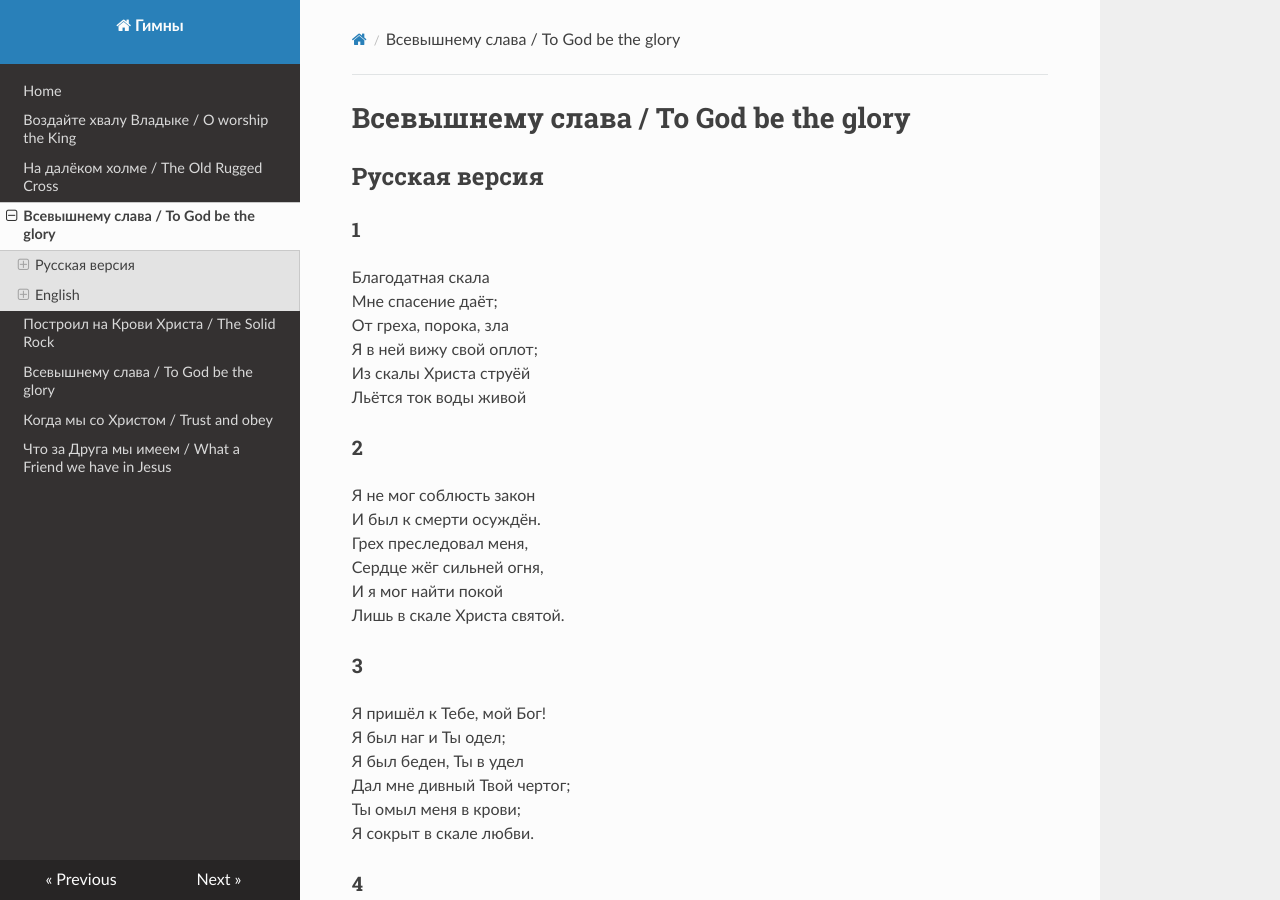
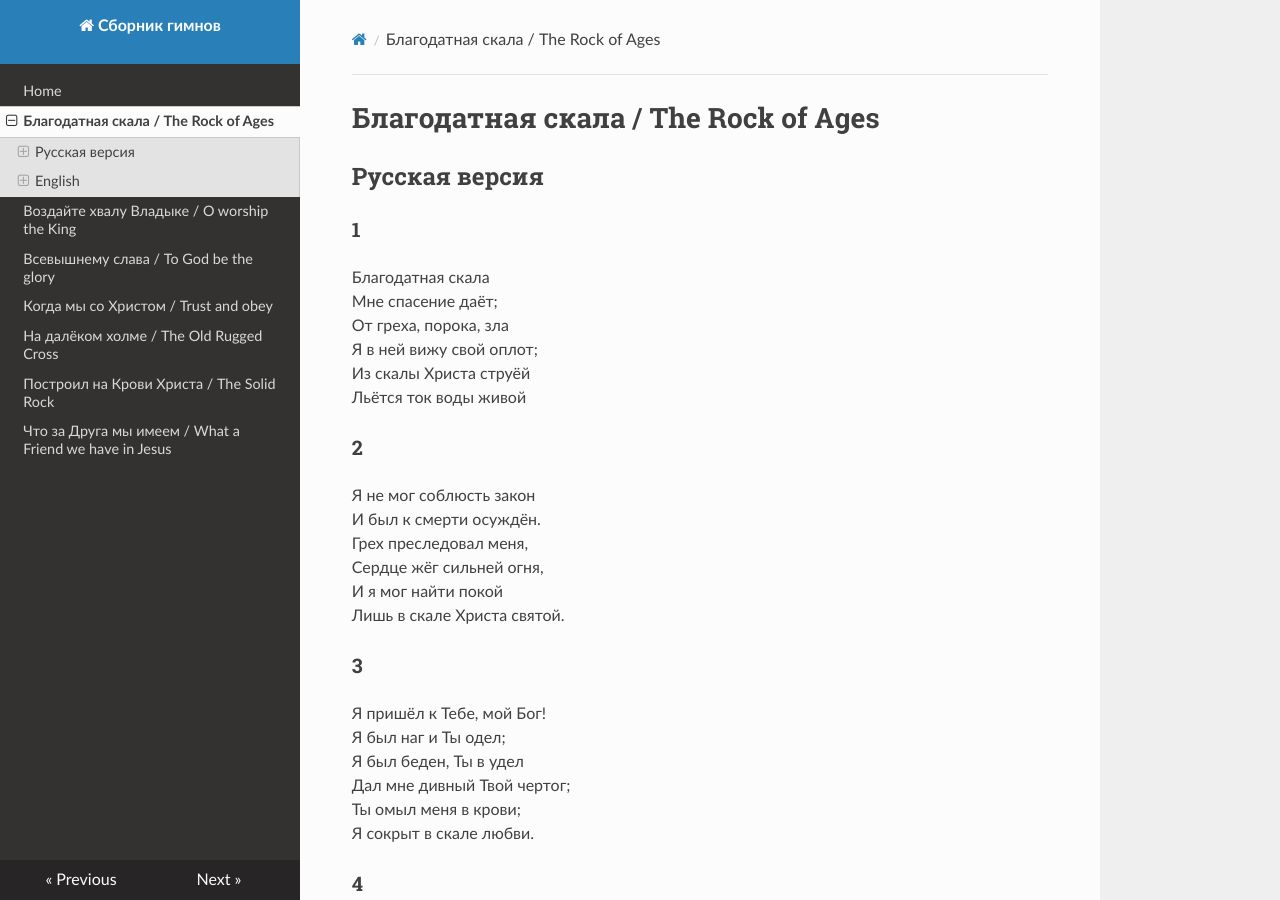
Before and after one commit to gloriachurch/humns, an MkDocs documentation site: the page built from docs/Благодатная скала.md, in a window 1280 px wide and 900 px high. Built offline with MkDocs 1.6.1, drawn with Linux system fonts in a browser that asks for light colours; nearby versions of some CDN libraries.

Commit message:
fixed filenames

```diff
--- a/docs/rock-of-ages.md
+++ b/docs/Благодатная скала.md
@@ -1,4 +1,4 @@
-# Всевышнему слава / To God be the glory
+# Благодатная скала / The Rock of Ages
 ## Русская версия
 
 ### 1
--- a/mkdocs.yml
+++ b/mkdocs.yml
@@ -1,4 +1,4 @@
-site_name: Гимны
+site_name: Сборник гимнов
 theme: readthedocs
 plugins:
   - awesome-pages
```
Also changed, not shown: docs/Воздайте хвалу Владыке.md (renamed from docs/o-worship-the-king.md), docs/Всевышнему слава.md (renamed from docs/to-god-be-the-glory.md), docs/Когда мы со Христом.md (renamed from docs/trust-and-obey.md), docs/На далёком холме.md (renamed from docs/old-rugged-cross.md), docs/Построил на Крови Христа.md (renamed from docs/the-solid-rock.md), docs/Что за Друга мы имеем.md (renamed from docs/what-a-friend-we-have-in-jesus.md).
